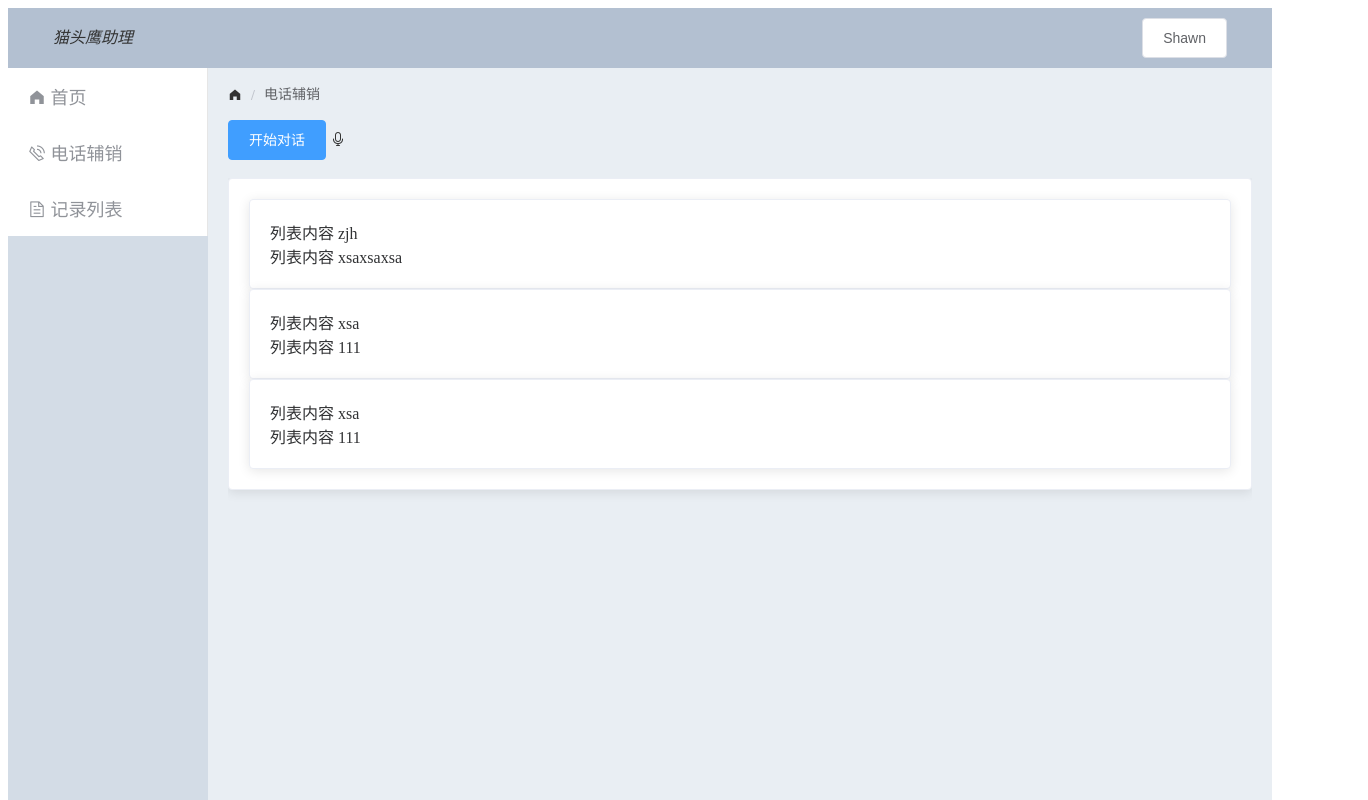
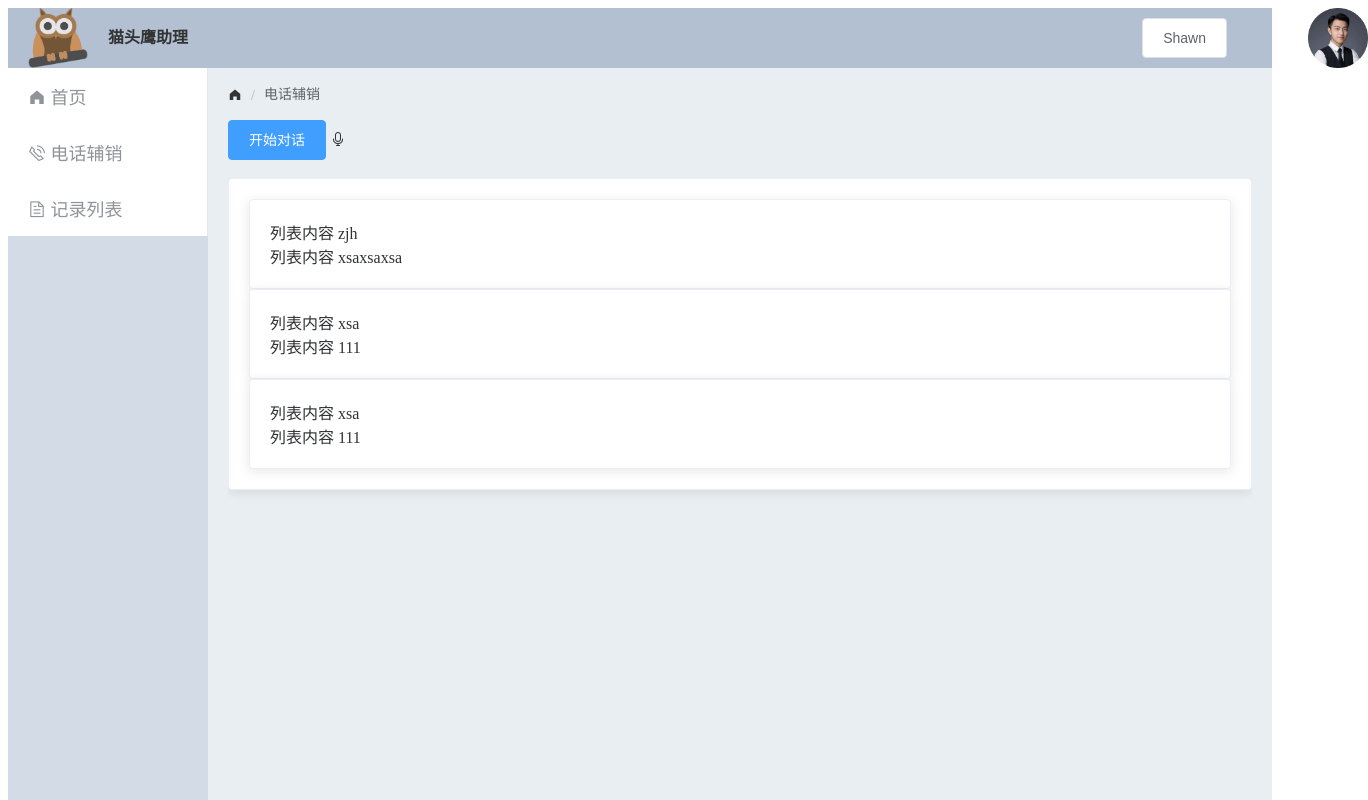
Before and after one commit to Cytuce/owl_front, a Vue app: page /#/Main/phoneAssist in a window 1280 px wide. Shown: the top 800 px of the page, 1368 px wide, since content can reach past the window. Built offline with nearby package versions, Linux system fonts and the light colour scheme.

Commit message:
add dialog box

```diff
--- a/src/components/Main.vue
+++ b/src/components/Main.vue
@@ -2,19 +2,30 @@
   <el-container>
     <el-header>
       <el-row>
-        <el-col :span="4"><i class="left">猫头鹰助理</i></el-col>
-        <el-col :span="4"><div class="grid-content bg-purple-light"></div></el-col>
+        <el-col :span="4">
+          <el-image :src="require('@/assets/7.png')" style="width: 60px; height: 60px; position: fixed">
+          </el-image><b class="top_left_text">猫头鹰助理</b>
+        </el-col>
+        <el-col :span="4"></el-col>
         <el-col :span="4"><div class="grid-content bg-purple"></div></el-col>
         <el-col :span="4"><div class="grid-content bg-purple-light"></div></el-col>
         <el-col :span="4"><div class="grid-content bg-purple"></div></el-col>
         <el-col :span="4">
+          <el-col :span="4">
+            <el-image :src="require('@/assets/8.png')" style="width: 60px; height: 60px; position: absolute; left: 1280px">
+            </el-image>
+          </el-col>
           <el-popover
           placement="top-start"
-          title="标题"
+          title="Shawn"
           width="200"
           trigger="hover"
-          content="这是一段内容,这是一段内容,这是一段内容,这是一段内容。"
           class="right">
+            <div>
+              this is Shawn
+            </div>
+            <br>
+            <el-button type="danger">注销</el-button>
           <el-button slot="reference">Shawn</el-button>
         </el-popover>
         </el-col>
@@ -114,4 +125,9 @@ body > .el-container {
   /*padding: 10px;*/
 }
 
+.top_left_text{
+  position: absolute;
+  left: 80px;
+}
+
 </style>
```
Also changed, not shown: src/components/PhoneAssist.vue (+0 -20 lines), src/components/RecordList.vue (+0 -81 lines).
